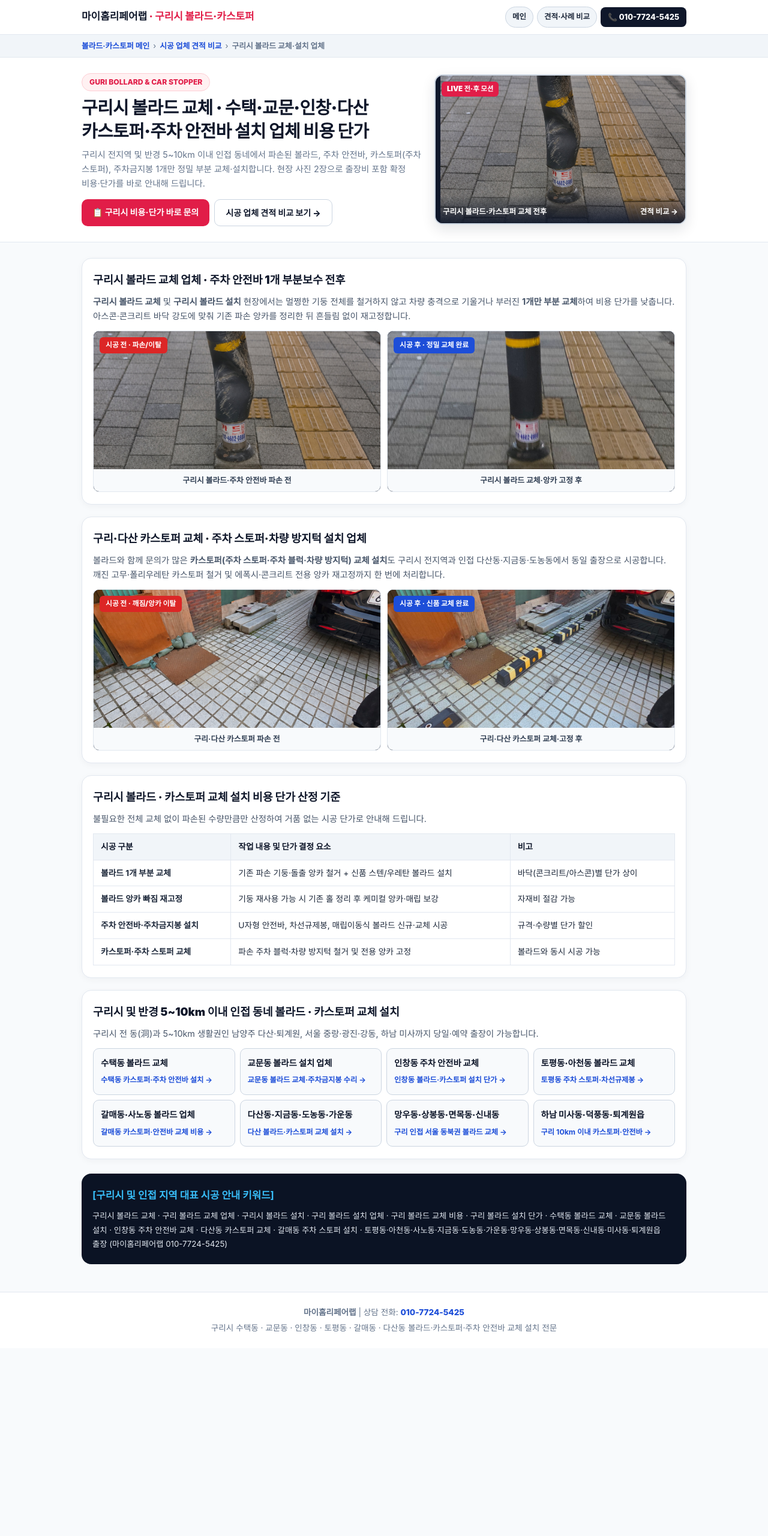
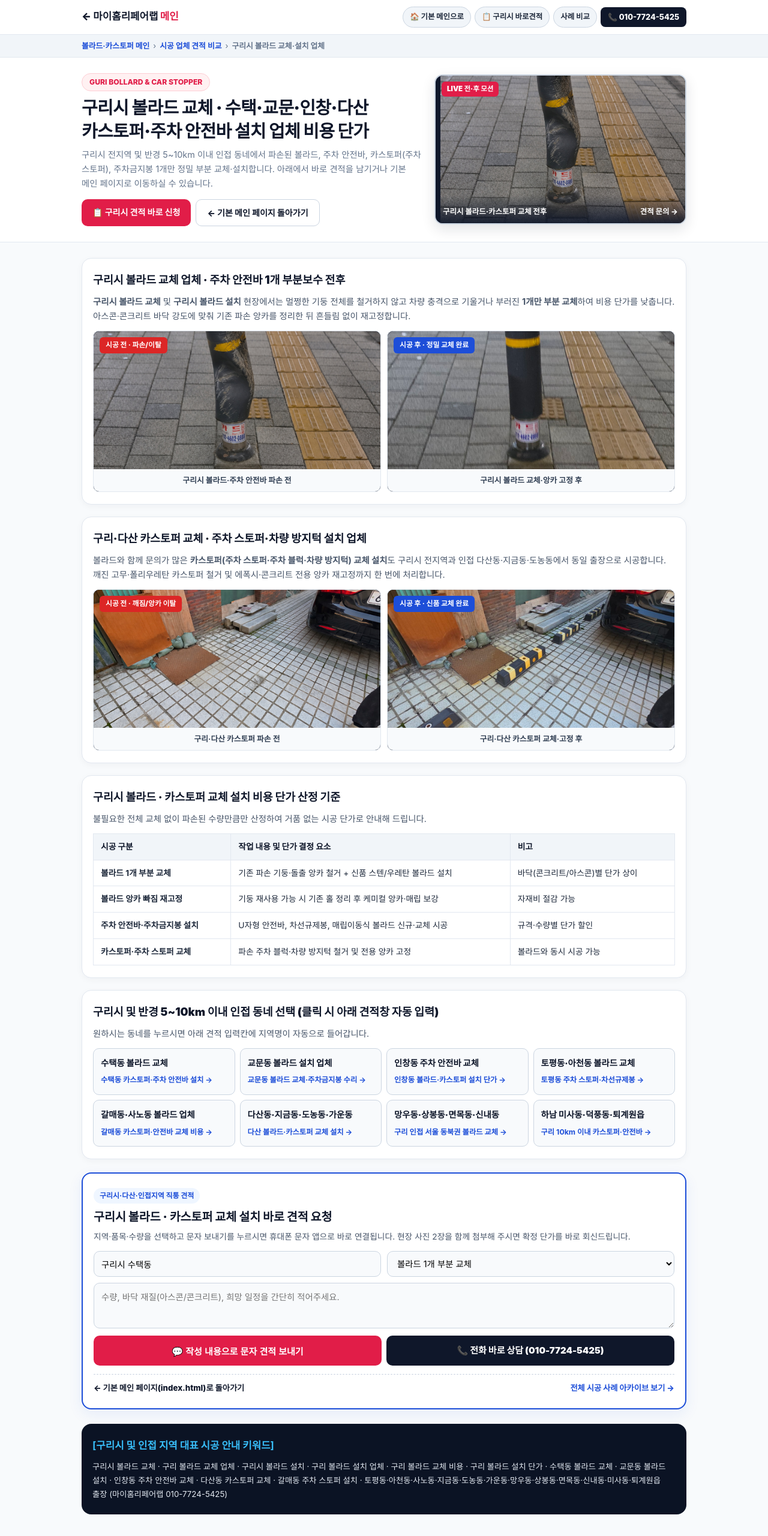
Before and after one commit to organiccej/organiccej.github.io, a plain HTML site: page 구리시_볼라드.html in a window 1280 px wide. Shown: the top 2560 px of the page at 60% size. Before the commit the page ends 2247 px from the top, so only its background shows below. Drawn offline with Linux system fonts and the light colour scheme.

Commit message:
Update 구리시_볼라드.html

```diff
--- a/구리시_볼라드.html
+++ b/구리시_볼라드.html
@@ -71,9 +71,9 @@
     .container { max-width:1040px; margin:0 auto; padding:0 16px; }
     .header { position:sticky; top:0; z-index:100; background:rgba(255,255,255,0.97); backdrop-filter:blur(10px); border-bottom:1px solid var(--border); }
     .header-inner { display:flex; align-items:center; justify-content:space-between; padding:11px 16px; gap:8px; flex-wrap:wrap; }
-    .logo { font-size:1.06rem; font-weight:900; color:var(--navy); }
+    .logo { font-size:1.05rem; font-weight:900; color:var(--navy); }
     .logo span { color:var(--red); }
-    .nav-btns { display:flex; gap:6px; align-items:center; }
+    .nav-btns { display:flex; gap:6px; align-items:center; flex-wrap:wrap; }
     .pill-btn { background:#f1f5f9; border:1px solid #cbd5e1; padding:6px 11px; border-radius:999px; font-size:0.78rem; font-weight:800; white-space:nowrap; }
     .call-btn { background:var(--navy); color:#fff; padding:6px 12px; border-radius:8px; font-size:0.8rem; font-weight:800; white-space:nowrap; }
 
@@ -81,7 +81,6 @@
     .breadcrumb-list { display:flex; flex-wrap:wrap; gap:6px; align-items:center; margin:0; padding:0; list-style:none; }
     .breadcrumb-list a { color:var(--primary); font-weight:700; }
 
-    /* 히어로: 왼쪽 핵심 SEO 제목 + 오른쪽 대표 이미지 GIF 모션 후킹 */
     .hero { background:var(--white); border-bottom:1px solid var(--border); padding:26px 0; }
     .hero-grid { display:grid; grid-template-columns:1.15fr 0.85fr; gap:20px; align-items:center; }
     @media (max-width:780px) { .hero-grid { grid-template-columns:1fr; } }
@@ -127,16 +126,25 @@
     .ba-tag.after { background:var(--primary); }
     .ba-fig figcaption { background:#f8fafc; padding:8px 10px; font-size:0.8rem; font-weight:700; color:#334155; text-align:center; }
 
-    /* 비용·단가 기준표 */
     .price-table { width:100%; border-collapse:collapse; margin-top:10px; font-size:0.86rem; }
     .price-table th, .price-table td { border:1px solid var(--border); padding:10px 12px; text-align:left; }
     .price-table th { background:#f1f5f9; color:var(--navy); font-weight:800; }
 
-    /* 구리시 및 5~10km 반경 인접 동네 링크 그리드 */
     .dong-links { display:grid; grid-template-columns:repeat(auto-fit,minmax(190px,1fr)); gap:8px; margin-top:12px; }
-    .dong-card { display:block; background:#f8fafc; border:1px solid #cbd5e1; border-radius:10px; padding:12px; }
+    .dong-card { display:block; background:#f8fafc; border:1px solid #cbd5e1; border-radius:10px; padding:12px; cursor:pointer; }
     .dong-card strong { display:block; font-size:0.9rem; font-weight:900; color:var(--navy); margin-bottom:2px; }
     .dong-card span { font-size:0.77rem; color:var(--primary); font-weight:700; }
+
+    /* 구리시 페이지 내 바로 견적 폼 */
+    .quote-box { background:#ffffff; border:2px solid #1d4ed8; border-radius:16px; padding:22px 18px; margin-top:22px; box-shadow:0 8px 24px rgba(29,78,216,0.08); }
+    .quote-grid { display:grid; grid-template-columns:repeat(2,1fr); gap:10px; margin-top:12px; }
+    @media (max-width:640px) { .quote-grid { grid-template-columns:1fr; } }
+    .q-input, .q-select, .q-textarea { width:100%; padding:11px 12px; border:1px solid #cbd5e1; border-radius:10px; font-size:0.9rem; font-family:inherit; background:#f8fafc; }
+    .q-textarea { grid-column:1 / -1; min-height:76px; resize:vertical; }
+    .q-btn-row { display:grid; grid-template-columns:1fr 1fr; gap:8px; margin-top:12px; }
+    @media (max-width:640px) { .q-btn-row { grid-template-columns:1fr; } }
+    .btn-sms { background:#e11d48; color:#fff; border:none; padding:13px; border-radius:10px; font-size:0.94rem; font-weight:900; cursor:pointer; text-align:center; }
+    .btn-call-lg { background:#0f172a; color:#fff; padding:13px; border-radius:10px; font-size:0.94rem; font-weight:900; text-align:center; display:block; }
 
     .seo-summary-box { background:#0b1324; color:#e2e8f0; border-radius:16px; padding:22px 18px; margin-top:24px; font-size:0.83rem; line-height:1.75; }
     .seo-summary-box h2 { color:#38bdf8; font-size:1.05rem; margin:0 0 8px; }
@@ -146,10 +154,11 @@
 
   <header class="header">
     <div class="container header-inner">
-      <a class="logo" href="index.html">마이홈리페어랩 <span>· 구리시 볼라드·카스토퍼</span></a>
+      <a class="logo" href="index.html">← 마이홈리페어랩 <span>메인</span></a>
       <div class="nav-btns">
-        <a class="pill-btn" href="index.html">메인</a>
-        <a class="pill-btn" href="bollard-archive.html">견적·사례 비교</a>
+        <a class="pill-btn" href="index.html">🏠 기본 메인으로</a>
+        <a class="pill-btn" href="#guri-quote">📋 구리시 바로견적</a>
+        <a class="pill-btn" href="bollard-archive.html">사례 비교</a>
         <a class="call-btn" href="tel:010-7724-5425">📞 010-7724-5425</a>
       </div>
     </div>
@@ -172,21 +181,20 @@
       <div>
         <span class="hero-tag">GURI BOLLARD &amp; CAR STOPPER</span>
         <h1>구리시 볼라드 교체 · 수택·교문·인창·다산 카스토퍼·주차 안전바 설치 업체 비용 단가</h1>
-        <p>구리시 전지역 및 반경 5~10km 이내 인접 동네에서 파손된 볼라드, 주차 안전바, 카스토퍼(주차 스토퍼), 주차금지봉 1개만 정밀 부분 교체·설치합니다. 현장 사진 2장으로 출장비 포함 확정 비용·단가를 바로 안내해 드립니다.</p>
+        <p>구리시 전지역 및 반경 5~10km 이내 인접 동네에서 파손된 볼라드, 주차 안전바, 카스토퍼(주차 스토퍼), 주차금지봉 1개만 정밀 부분 교체·설치합니다. 아래에서 바로 견적을 남기거나 기본 메인 페이지로 이동하실 수 있습니다.</p>
         <div class="hero-cta-row">
-          <a class="btn-red" href="index.html?region=%EA%B5%AC%EB%A6%AC%EC%8B%9C%20%EC%88%98%ED%83%9D%EB%8F%99#quick-quote">📋 구리시 비용·단가 바로 문의</a>
-          <a class="btn-outline" href="bollard-archive.html">시공 업체 견적 비교 보기 →</a>
+          <a class="btn-red" href="#guri-quote">📋 구리시 견적 바로 신청</a>
+          <a class="btn-outline" href="index.html">← 기본 메인 페이지 돌아가기</a>
         </div>
       </div>
 
-      <!-- 대표 이미지 GIF 모션 후킹 (assets/guri_bollard_before.jpg · assets/guri_bollard_after.jpg) -->
-      <a href="bollard-archive.html" class="gif-hook-box" aria-label="구리시 볼라드 교체 전후 대표 모션 보기">
+      <a href="#guri-quote" class="gif-hook-box" aria-label="구리시 볼라드 교체 전후 대표 모션 보기">
         <span class="gif-badge">LIVE 전·후 모션</span>
         <img class="gif-slide-img img-before" src="assets/guri_bollard_before.jpg" alt="구리시 볼라드 교체 업체 수택동 카스토퍼 시공 전 대표 사진" />
         <img class="gif-slide-img img-after" src="assets/guri_bollard_after.jpg" alt="구리시 볼라드 설치 업체 교문동 인창동 주차 안전바 시공 후 대표 사진" />
         <div class="gif-caption">
           <span>구리시 볼라드·카스토퍼 교체 전후</span>
-          <span>견적 비교 →</span>
+          <span>견적 문의 →</span>
         </div>
       </a>
     </div>
@@ -195,7 +203,6 @@
   <main class="sec">
     <div class="container">
 
-      <!-- 1. 구리시 볼라드·주차 안전바 시공 전후 -->
       <article class="card-box">
         <h2>구리시 볼라드 교체 업체 · 주차 안전바 1개 부분보수 전후</h2>
         <p>
@@ -215,7 +222,6 @@
         </div>
       </article>
 
-      <!-- 2. 구리·다산 카스토퍼(주차 스토퍼) 시공 전후 -->
       <article class="card-box">
         <h2>구리·다산 카스토퍼 교체 · 주차 스토퍼·차량 방지턱 설치 업체</h2>
         <p>
@@ -235,7 +241,6 @@
         </div>
       </article>
 
-      <!-- 3. 구리시 볼라드·카스토퍼 교체 설치 비용 단가 기준표 -->
       <section class="card-box" aria-label="구리시 볼라드 및 카스토퍼 교체 설치 비용 단가 안내">
         <h2>구리시 볼라드 · 카스토퍼 교체 설치 비용 단가 산정 기준</h2>
         <p>불필요한 전체 교체 없이 파손된 수량만큼만 산정하여 거품 없는 시공 단가로 안내해 드립니다.</p>
@@ -272,43 +277,71 @@
         </table>
       </section>
 
-      <!-- 4. 구리시 및 반경 5~10km 이내 인접 동네 출장 리스트 -->
-      <section class="card-box" aria-label="구리시 및 5~10km 반경 인접 동네 볼라드 카스토퍼 출장 안내">
-        <h2>구리시 및 반경 5~10km 이내 인접 동네 볼라드 · 카스토퍼 교체 설치</h2>
-        <p>구리시 전 동(洞)과 5~10km 생활권인 남양주 다산·퇴계원, 서울 중랑·광진·강동, 하남 미사까지 당일·예약 출장이 가능합니다.</p>
+      <section class="card-box" aria-label="구리시 및 5~10km 반경 인접 동네 출장 안내">
+        <h2>구리시 및 반경 5~10km 이내 인접 동네 선택 (클릭 시 아래 견적창 자동 입력)</h2>
+        <p>원하시는 동네를 누르시면 아래 견적 입력칸에 지역명이 자동으로 들어갑니다.</p>
         <div class="dong-links">
-          <a class="dong-card" href="index.html?region=%EA%B5%AC%EB%A6%AC%EC%8B%9C%20%EC%88%98%ED%83%9D%EB%8F%99#quick-quote">
+          <div class="dong-card" onclick="setGuriRegion('구리시 수택동')">
             <strong>수택동 볼라드 교체</strong>
             <span>수택동 카스토퍼·주차 안전바 설치 →</span>
-          </a>
-          <a class="dong-card" href="index.html?region=%EA%B5%AC%EB%A6%AC%EC%8B%9C%20%EA%B5%90%EB%AC%B8%EB%8F%99#quick-quote">
+          </div>
+          <div class="dong-card" onclick="setGuriRegion('구리시 교문동')">
             <strong>교문동 볼라드 설치 업체</strong>
             <span>교문동 볼라드 교체·주차금지봉 수리 →</span>
-          </a>
-          <a class="dong-card" href="index.html?region=%EA%B5%AC%EB%A6%AC%EC%8B%9C%20%EC%9D%B8%EC%B0%BD%EB%8F%99#quick-quote">
+          </div>
+          <div class="dong-card" onclick="setGuriRegion('구리시 인창동')">
             <strong>인창동 주차 안전바 교체</strong>
             <span>인창동 볼라드·카스토퍼 설치 단가 →</span>
-          </a>
-          <a class="dong-card" href="index.html?region=%EA%B5%AC%EB%A6%AC%EC%8B%9C%20%ED%86%A0%ED%8F%89%EB%8F%99#quick-quote">
+          </div>
+          <div class="dong-card" onclick="setGuriRegion('구리시 토평동·아천동')">
             <strong>토평동·아천동 볼라드 교체</strong>
             <span>토평동 주차 스토퍼·차선규제봉 →</span>
-          </a>
-          <a class="dong-card" href="index.html?region=%EA%B5%AC%EB%A6%AC%EC%8B%9C%20%EA%B0%88%EB%A7%A4%EB%8F%99#quick-quote">
+          </div>
+          <div class="dong-card" onclick="setGuriRegion('구리시 갈매동·사노동')">
             <strong>갈매동·사노동 볼라드 업체</strong>
             <span>갈매동 카스토퍼·안전바 교체 비용 →</span>
-          </a>
-          <a class="dong-card" href="index.html?region=%EB%82%A8%EC%96%91%EC%A3%BC%EC%8B%9C%20%EB%8B%A4%EC%82%B0%EB%8F%99#quick-quote">
+          </div>
+          <div class="dong-card" onclick="setGuriRegion('남양주시 다산동·지금동·도농동')">
             <strong>다산동·지금동·도농동·가운동</strong>
             <span>다산 볼라드·카스토퍼 교체 설치 →</span>
-          </a>
-          <a class="dong-card" href="index.html?region=%EC%84%9C%EC%9A%B8%20%EC%A4%91%EB%9E%91%EA%B5%AC%20%EB%A7%9D%EC%9A%B0%EB%8F%99#quick-quote">
+          </div>
+          <div class="dong-card" onclick="setGuriRegion('서울 중랑구 망우동·상봉동·면목동')">
             <strong>망우동·상봉동·면목동·신내동</strong>
             <span>구리 인접 서울 동북권 볼라드 교체 →</span>
-          </a>
-          <a class="dong-card" href="index.html?region=%ED%95%98%EB%82%A8%EC%8B%9C%20%EB%AF%B8%EC%82%AC%EB%8F%99#quick-quote">
+          </div>
+          <div class="dong-card" onclick="setGuriRegion('하남시 미사동·덕풍동')">
             <strong>하남 미사동·덕풍동·퇴계원읍</strong>
             <span>구리 10km 이내 카스토퍼·안전바 →</span>
-          </a>
+          </div>
+        </div>
+      </section>
+
+      <!-- 구리시 페이지 내 바로 견적 신청 박스 -->
+      <section class="quote-box" id="guri-quote" aria-label="구리시 볼라드 카스토퍼 바로 견적 문의">
+        <span style="display:inline-block; font-size:0.75rem; font-weight:800; color:#1d4ed8; background:#eff6ff; padding:3px 10px; border-radius:999px; margin-bottom:6px;">구리시·다산·인접지역 직통 견적</span>
+        <h2 style="font-size:1.22rem; font-weight:900; color:#0f172a; margin:0 0 6px;">구리시 볼라드 · 카스토퍼 교체 설치 바로 견적 요청</h2>
+        <p style="font-size:0.86rem; color:#475569; margin:0;">지역·품목·수량을 선택하고 문자 보내기를 누르시면 휴대폰 문자 앱으로 바로 연결됩니다. 현장 사진 2장을 함께 첨부해 주시면 확정 단가를 바로 회신드립니다.</p>
+
+        <div class="quote-grid">
+          <input type="text" id="q-region" class="q-input" value="구리시 수택동" placeholder="지역 (예: 구리시 수택동, 다산동)" />
+          <select id="q-item" class="q-select">
+            <option value="볼라드 1개 부분 교체">볼라드 1개 부분 교체</option>
+            <option value="볼라드 신규 설치">볼라드 신규 설치</option>
+            <option value="볼라드 앙카 빠짐 재고정">볼라드 앙카 빠짐 재고정</option>
+            <option value="주차 안전바·주차금지봉 교체">주차 안전바·주차금지봉 교체</option>
+            <option value="카스토퍼·주차 스토퍼 교체 설치">카스토퍼·주차 스토퍼 교체 설치</option>
+          </select>
+          <textarea id="q-memo" class="q-textarea" placeholder="수량, 바닥 재질(아스콘/콘크리트), 희망 일정을 간단히 적어주세요."></textarea>
+        </div>
+
+        <div class="q-btn-row">
+          <button type="button" class="btn-sms" onclick="sendGuriSms()">💬 작성 내용으로 문자 견적 보내기</button>
+          <a class="btn-call-lg" href="tel:010-7724-5425">📞 전화 바로 상담 (010-7724-5425)</a>
+        </div>
+
+        <div style="margin-top:14px; padding-top:12px; border-top:1px dashed #cbd5e1; display:flex; flex-wrap:wrap; justify-content:space-between; gap:8px; font-size:0.83rem; font-weight:800;">
+          <a href="index.html" style="color:#0f172a;">← 기본 메인 페이지(index.html)로 돌아가기</a>
+          <a href="bollard-archive.html" style="color:#1d4ed8;">전체 시공 사례 아카이브 보기 →</a>
         </div>
       </section>
 
@@ -321,9 +354,27 @@
   </main>
 
   <footer style="background:#fff; border-top:1px solid var(--border); padding:22px 16px; text-align:center; font-size:0.85rem; color:var(--muted);">
-    <p style="margin:0 0 4px;"><strong>마이홈리페어랩</strong> | 상담 전화: <a href="tel:010-7724-5425" style="color:var(--primary); font-weight:800;">010-7724-5425</a></p>
-    <p style="margin:0;">구리시 수택동 · 교문동 · 인창동 · 토평동 · 갈매동 · 다산동 볼라드·카스토퍼·주차 안전바 교체 설치 전문</p>
+    <p style="margin:0 0 6px;"><strong>마이홈리페어랩</strong> | 상담 전화: <a href="tel:010-7724-5425" style="color:var(--primary); font-weight:800;">010-7724-5425</a></p>
+    <p style="margin:0 0 8px;">구리시 수택동 · 교문동 · 인창동 · 토평동 · 갈매동 · 다산동 볼라드·카스토퍼·주차 안전바 교체 설치 전문</p>
+    <p style="margin:0;"><a href="index.html" style="color:#0f172a; font-weight:800; text-decoration:underline;">기본 메인 페이지로 돌아가기</a></p>
   </footer>
+
+  <script>
+    function setGuriRegion(regionName) {
+      const input = document.getElementById('q-region');
+      const box = document.getElementById('guri-quote');
+      if (input) input.value = regionName;
+      if (box) box.scrollIntoView({ behavior: 'smooth', block: 'center' });
+    }
+
+    function sendGuriSms() {
+      const region = document.getElementById('q-region').value.trim() || '구리시';
+      const item = document.getElementById('q-item').value;
+      const memo = document.getElementById('q-memo').value.trim();
+      const body = `[마이홈리페어랩 견적문의]\n지역: ${region}\n품목: ${item}\n내용: ${memo || '현장 사진 첨부 예정'}`;
+      window.location.href = `sms:010-7724-5425?body=${encodeURIComponent(body)}`;
+    }
+  </script>
 
 </body>
 </html>
```
